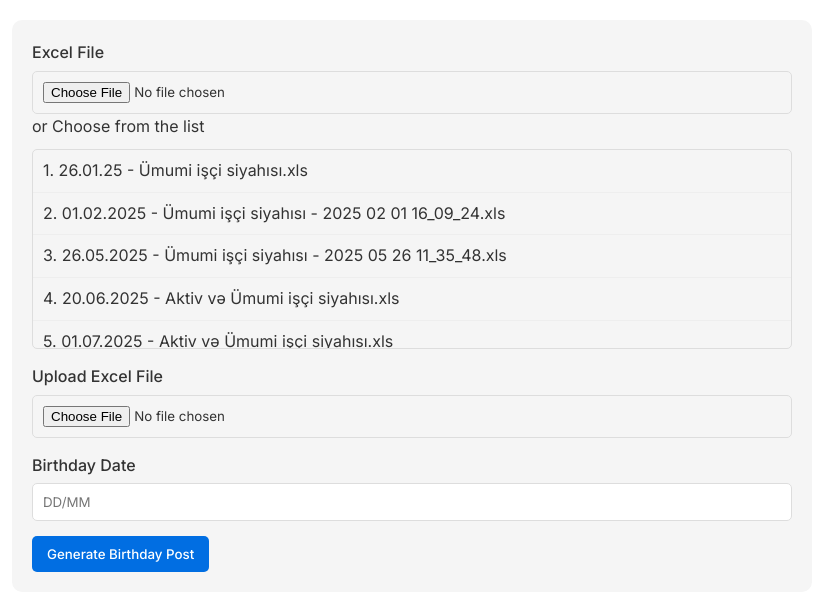
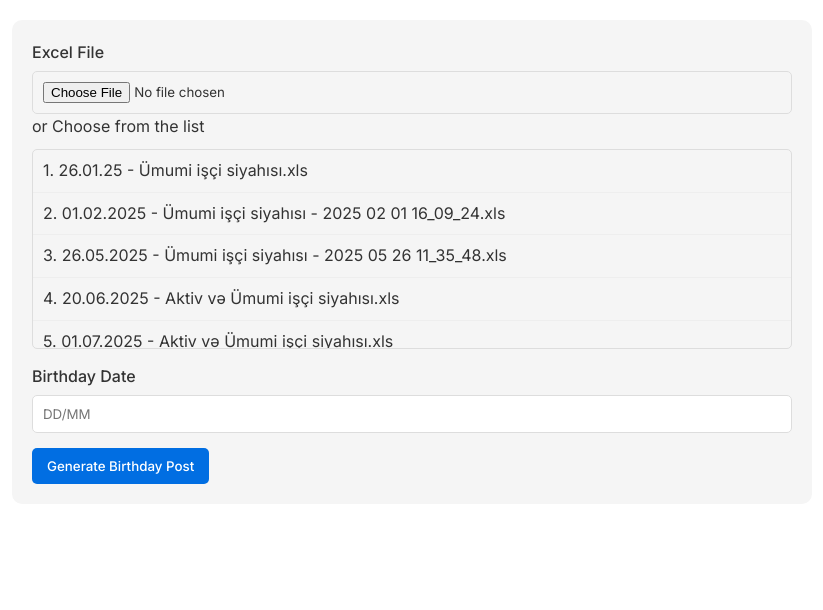
Before and after one commit to kenanmusali/AKM-BIRTHDAY, a website: page index.html in a window 1280 px wide. Shown: the whole page, without its empty margins (8-831 px from the left). Drawn offline with nearby package versions, Linux system fonts and the light colour scheme.

Commit message:
first commit

```diff
--- a/index.html
+++ b/index.html
@@ -22,7 +22,7 @@
                 Loading available Excel files...
             </div>
         </div>
-        <div class="control-group">
+        <div class="control-group upload">
             <label for="excelFileUpload">Upload Excel File</label>
             <input type="file" id="excelFileUpload" accept=".xlsx, .xls">
 
```
